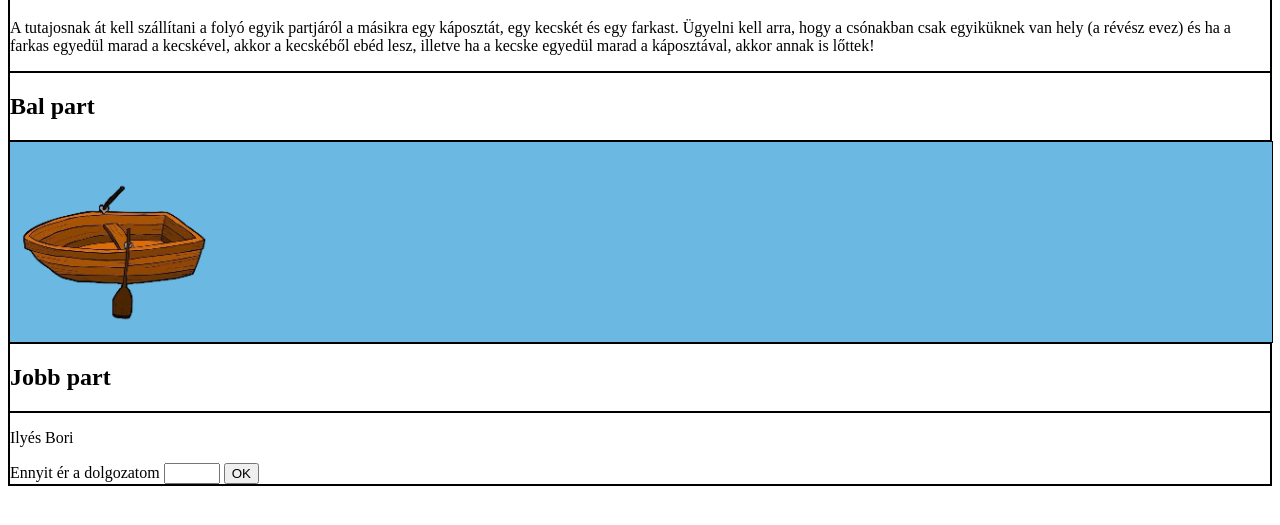
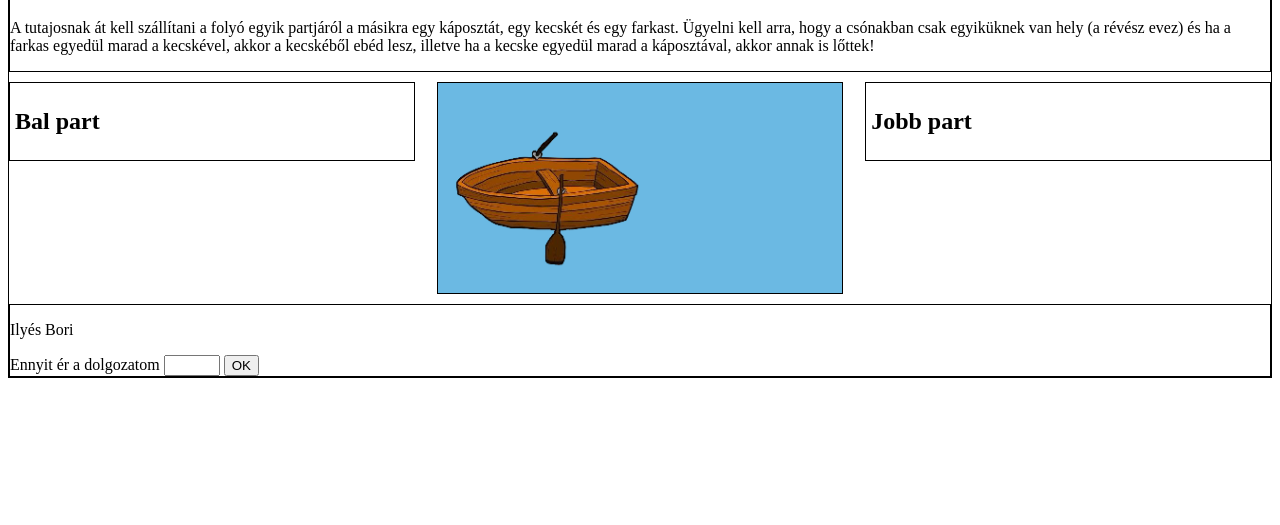
Before and after one commit to Bori888/KecskeFarkasKaposzta, a plain HTML site: page index.html in a window 1280 px wide. Shown: the part 71-596 px from the top of the page. Drawn offline with Linux system fonts and the light colour scheme.

Commit message:
flex kész

```diff
--- a/index.html
+++ b/index.html
@@ -18,10 +18,14 @@ and open the template in the editor.
             <p>A tutajosnak át kell szállítani a folyó egyik partjáról a másikra egy káposztát, egy kecskét és egy farkast. Ügyelni kell arra, hogy a csónakban csak egyiküknek van hely (a révész evez) és ha a farkas egyedül marad a kecskével, akkor a kecskéből ebéd lesz, illetve ha a kecske egyedül marad a káposztával, akkor annak is lőttek!</p>
             </header>
             <aside id="bal">
-                <h2>Bal part</h2>
-                <p>
+                <div id="balOldal">
+                    <h2>Bal part</h2>
+                    <p>
 
-                </p>
+                    </p>
+                </div>
+
+
             </aside>
             <article>
                 <div id="csonak">
@@ -30,8 +34,11 @@ and open the template in the editor.
 
             </article>
             <aside id="jobb">
-                <h2>Jobb part</h2>
+                <div id="jobbOldal">
+                    <h2>Jobb part</h2>
                 <p></p>
+                </div>
+
             </aside>
             <footer> <p>Ilyés Bori</p>
                 <form>
--- a/stilus.css
+++ b/stilus.css
@@ -13,3 +13,22 @@ article{
     width: 200px;
 
 }
+main{
+    display: flex;
+    flex-direction: row;
+    flex-wrap: wrap;
+    gap: 10px;
+    justify-content:space-between;
+    align-items: stretch;
+    align-content: stretch;
+}
+aside ,article{
+
+
+    padding: 5px;
+    flex: 0 0 calc(32% - 10px );/*a grap-ot vonom ki*/
+    align-self: flex-start;
+}
+footer{
+    width: 100%;
+}
```
